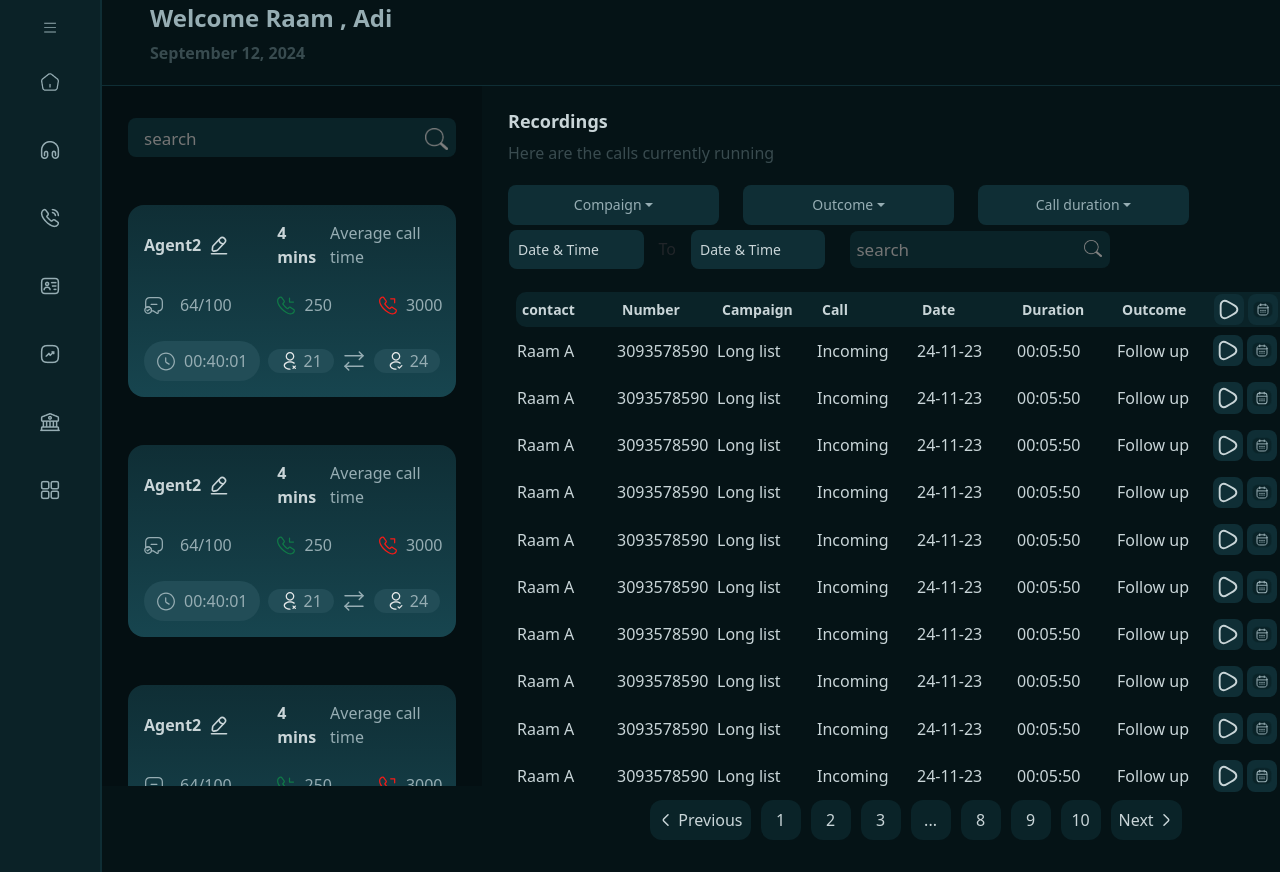
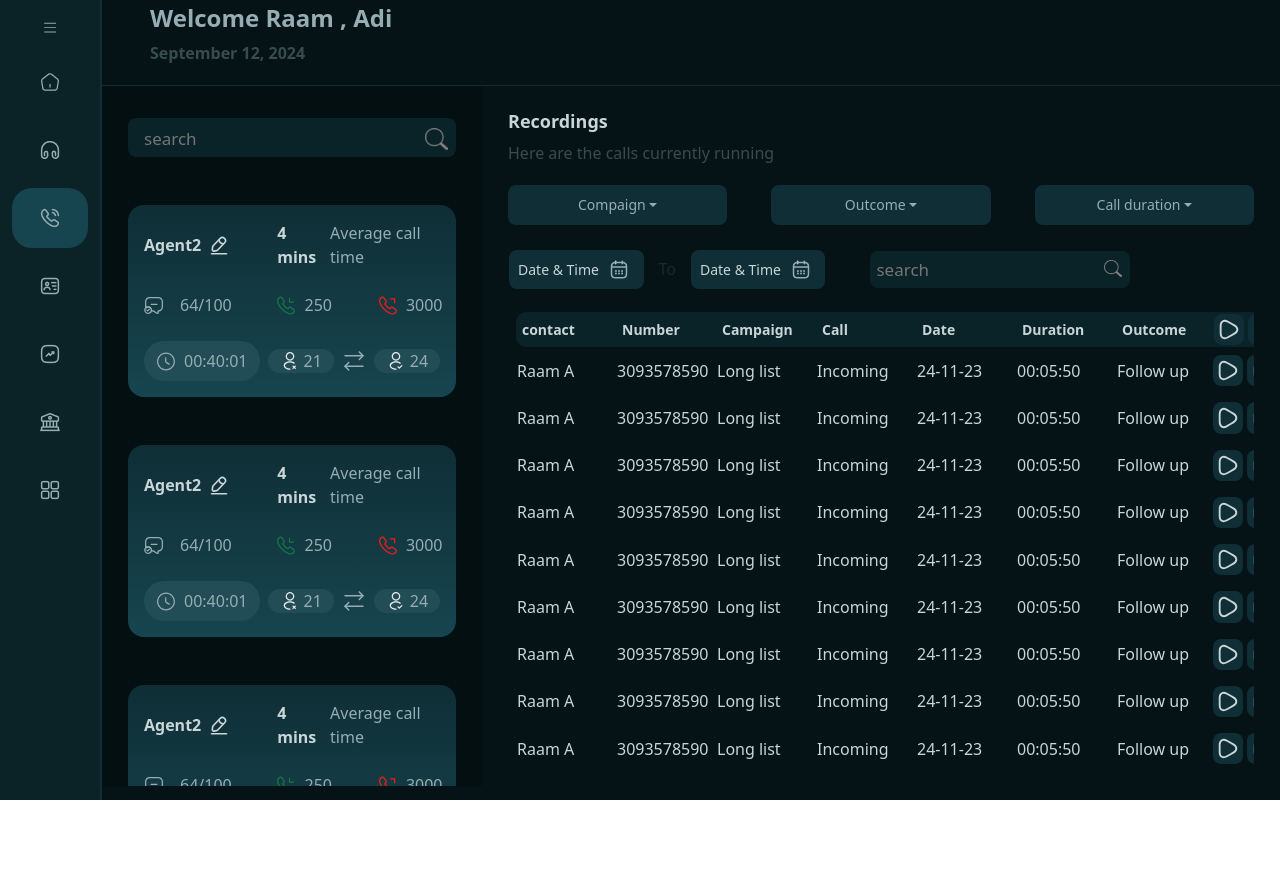
Before and after one commit to jodosjodos/agentCall, a React (Vite) app: page /call in a window 1280 px wide. After the commit the page ends 800 px from the top, so only its background shows below. Built offline with nearby package versions, Linux system fonts and the light colour scheme.

Commit message:
[style] mobile responsiveness

```diff
--- a/src/App.tsx
+++ b/src/App.tsx
@@ -13,6 +13,7 @@ import { CallPage } from "./pages/CallPage";
 import { ContactPage } from "./pages/ContactPage";
 import CampaignPage from "./pages/CampaignPage";
 import PromptEditor from "./component/agents/PromptEditor";
+import { useEffect, useState } from "react";
 
 const SideBarDiv = styled.div`
   background-color: #0b2227;
@@ -24,19 +25,29 @@ const ParentCol = styled(Col)`
   overflow-x: hidden;
 `;
 function App() {
+  const findActiveLink = () => {
+    return window.location.pathname;
+  };
+  const [activePage, setActivePage] = useState("/");
+  useEffect(() => {
+    setActivePage(findActiveLink());
+  }, [window.location]);
   return (
     <div>
       <Router>
         <Container fluid>
-          <div className="d-lg-none d-block">
-            <SideBar></SideBar>
+          <div className="d-lg-none p-0 m-0 d-block">
+            <SideBar
+              activePage={activePage}
+              setActivePage={setActivePage}
+            ></SideBar>
           </div>
           <Row>
             <SideBarDiv
               // sm={2}
               className="col-auto d-none d-lg-flex  flex-column justify-content-between min-vh-100 gap "
             >
-              <SideBar />
+              <SideBar activePage={activePage} setActivePage={setActivePage} />
             </SideBarDiv>
             <ParentCol>
               <Routes>
--- a/src/component/CustomTable/Table.tsx
+++ b/src/component/CustomTable/Table.tsx
@@ -16,11 +16,12 @@ const Th = styled.th<{ $width?: number }>`
   width: ${(props) => (props.$width ? `${props.$width}%` : "fit-content")};
   min-width: 100px;
 `;
-const PaginationButton = styled.button`
+const PaginationButton = styled.button<{ $active?: boolean }>`
   padding: 8px;
-  background-color: #0a2328;
+  background-color: ${(props) => (props.$active ? "#0a2328" : "transparent")};
   border: none;
-  min-width: 40px;
+  width: 40px;
+  min-width: fit-content;
 
   border-radius: 12px;
   gap: 4px;
@@ -51,34 +52,35 @@ const ActionImage = styled.img`
 `;
 const TableContainer = styled.div`
   width: 100%;
-  overflow: scroll;
+  overflow: auto;
+  min-width: 800px;
 `;
 const columnHelper = createColumnHelper<RecordingTableType>();
 
 const columns = [
   columnHelper.accessor("contact", {
-    cell: (info) => info.getValue()
+    cell: (info) => info.getValue(),
   }),
   columnHelper.accessor((row) => row.number, {
     id: "lastName",
     cell: (info) => <span>{info.getValue()}</span>,
-    header: () => <span>Number</span>
+    header: () => <span>Number</span>,
   }),
   columnHelper.accessor("campaign", {
     header: () => "Campaign",
-    cell: (info) => info.renderValue()
+    cell: (info) => info.renderValue(),
   }),
   columnHelper.accessor("call", {
-    header: () => <span>Call</span>
+    header: () => <span>Call</span>,
   }),
   columnHelper.accessor("Date", {
-    header: "Date"
+    header: "Date",
   }),
   columnHelper.accessor("duration", {
-    header: "Duration"
+    header: "Duration",
   }),
   columnHelper.accessor("outcome", {
-    header: "Outcome"
+    header: "Outcome",
   }),
 
   columnHelper.display({
@@ -119,7 +121,7 @@ function CustomTable() {
     pageSize: 10,
   });
   const table = useReactTable({
-    data:defaultData,
+    data: defaultData,
     columns,
     onPaginationChange: setPagination,
     getPaginationRowModel: getPaginationRowModel(),
@@ -169,32 +171,52 @@ function CustomTable() {
       </table>
       <PaginationContainer>
         <PaginationButton
+          $active
           onClick={() => table.previousPage()}
           disabled={!table.getCanPreviousPage()}
         >
           <img src="/prev.svg" alt="" />
           Previous
         </PaginationButton>
-        <PaginationButton onClick={() => table.setPageIndex(1)}>
+        <PaginationButton
+          $active={table.getState().pagination.pageIndex == 1}
+          onClick={() => table.setPageIndex(1)}
+        >
           <p className="m-0 text-center">1</p>
         </PaginationButton>
-        <PaginationButton onClick={() => table.setPageIndex(2)}>
+        <PaginationButton
+          $active={table.getState().pagination.pageIndex == 2}
+          onClick={() => table.setPageIndex(2)}
+        >
           2
         </PaginationButton>
-        <PaginationButton onClick={() => table.setPageIndex(3)}>
+        <PaginationButton
+          $active={table.getState().pagination.pageIndex == 3}
+          onClick={() => table.setPageIndex(3)}
+        >
           3
         </PaginationButton>
         <PaginationButton>...</PaginationButton>
-        <PaginationButton onClick={() => table.setPageIndex(3)}>
+        <PaginationButton
+          $active={table.getState().pagination.pageIndex == 8}
+          onClick={() => table.setPageIndex(3)}
+        >
           8
         </PaginationButton>
-        <PaginationButton onClick={() => table.setPageIndex(3)}>
+        <PaginationButton
+          $active={table.getState().pagination.pageIndex == 9}
+          onClick={() => table.setPageIndex(3)}
+        >
           9
         </PaginationButton>
-        <PaginationButton onClick={() => table.setPageIndex(3)}>
+        <PaginationButton
+          $active={table.getState().pagination.pageIndex + 1 == 10}
+          onClick={() => table.setPageIndex(3)}
+        >
           10
         </PaginationButton>
         <PaginationButton
+          $active
           onClick={() => table.nextPage()}
           disabled={!table.getCanNextPage()}
         >
--- a/src/component/DropDown.tsx
+++ b/src/component/DropDown.tsx
@@ -27,6 +27,7 @@ const DropItem = styled(Dropdown.Item)`
 `;
 const DropDownContainer = styled.div`
   width: 235px;
+  flex-grow: 1;
 `;
 export function DropdownButton({ name }: { name: string }) {
   return (
--- a/src/component/SideBar.tsx
+++ b/src/component/SideBar.tsx
@@ -22,9 +22,52 @@ const Li = styled.li<{ $isSidebarOpened?: boolean }>`
     justify-content: start;
   }
 `;
-export function SideBar() {
+export function SideBar({
+  activePage,
+  setActivePage,
+}: {
+  activePage: string;
+  setActivePage: any;
+}) {
   const [isSidebarOpened, setIsSidebarOpen] = useState(false);
   const [activeMobile, setActiveMobile] = useState(false);
+  const headers = [
+    {
+      name: "Home",
+      icon: "/HomeIcon.png",
+      to: "/",
+    },
+    {
+      name: "Agent",
+      icon: "/agentIcon.png",
+      to: "/agent",
+    },
+    {
+      name: "Calls",
+      icon: "/callIcon.png",
+      to: "/call",
+    },
+    {
+      name: "Contacts",
+      icon: "/contactIcon.png",
+      to: "/contact",
+    },
+    {
+      name: "Campaign",
+      icon: "/campaignIcon.png",
+      to: "/campaign",
+    },
+    {
+      name: "Companies",
+      icon: "/companyIcon.png",
+      to: "/company",
+    },
+    {
+      name: "Knowledge",
+      icon: "/knowledgeIcon.png",
+      to: "/knowledge",
+    },
+  ];
   useEffect(() => {}, [window.innerWidth]);
   return (
     <div className="mt-2   ">
@@ -39,101 +82,26 @@ export function SideBar() {
             }
           ></StyledMenu>
         </Li>
-        <li className={`nav-item ${activeMobile ? "mobile_active" : ""}  my-1`}>
+        {headers.map((header) => (
+          <li
+            className={`nav-item ${activeMobile ? "mobile_active" : ""}  my-1`}
+          >
             <StyledLink
-            to="/"
-            className={`nav-link ${activeMobile ? "mobile_active" : ""}`}
-            id="link"
-            aria-current="page"
-          >
-            <img src="/HomeIcon.png" alt="" />
-            {(isSidebarOpened || activeMobile) && (
-              <span className="ms-2  d-lg-inline-block ">Home</span>
-            )}
-          </StyledLink>
-        </li>
-        <li className={`nav-item ${activeMobile ? "mobile_active" : ""}  my-1`}>
-          <StyledLink
-            to="/agent"
-            className={`nav-link ${activeMobile ? "mobile_active" : ""}`}
-            id="link"
-            aria-current="page"
-          >
-            <img src="/agentIcon.png" alt="" />
-            {(isSidebarOpened || activeMobile) && (
-              <span className="ms-2  d-lg-inline-block ">Agent</span>
-            )}
-          </StyledLink>
-        </li>
-
-        <li className={`nav-item ${activeMobile ? "mobile_active" : ""}  my-1`}>
-          <StyledLink
-            to="/call"
-            className={`nav-link ${
-              activeMobile && window.innerWidth <= 993 ? "mobile_active" : ""
+              to={header.to}
+              onClick={() => setActivePage(header.to)}
+              className={`nav-link ${activeMobile ? "mobile_active" : ""}  ${
+                activePage == header.to ? "active-link" : ""
               }`}
               id="link"
               aria-current="page"
             >
-            <img src="/callIcon.png" alt="" />
+              <img src={header.icon} alt="" />
               {(isSidebarOpened || activeMobile) && (
-              <span className="ms-2  d-lg-inline-block ">Calls</span>
+                <span className="ms-2  d-lg-inline-block ">{header.name}</span>
               )}
             </StyledLink>
           </li>
-        <li className={`nav-item ${activeMobile ? "mobile_active" : ""}  my-1`}>
-          <StyledLink
-            to="/contact"
-            className={`nav-link ${activeMobile ? "mobile_active" : ""}`}
-            id="link"
-            aria-current="page"
-          >
-            <img src="/contactIcon.png" alt="" />
-            {(isSidebarOpened || activeMobile) && (
-              <span className="ms-2  d-lg-inline-block ">Contacts</span>
-            )}
-          </StyledLink>
-        </li>
-        <li className={`nav-item ${activeMobile ? "mobile_active" : ""}  my-1`}>
-          <StyledLink
-            to="/campaign"
-            className={`nav-link ${activeMobile ? "mobile_active" : ""}`}
-            id="link"
-            aria-current="page"
-          >
-            <img src="/campaignIcon.png" alt="" />
-            {(isSidebarOpened || activeMobile) && (
-              <span className="ms-2  d-lg-inline-block ">Compaigns</span>
-            )}
-          </StyledLink>
-        </li>
-        <li className={`nav-item ${activeMobile ? "mobile_active" : ""}  my-1`}>
-          <StyledLink
-            to="/company"
-            className={`nav-link ${activeMobile ? "mobile_active" : ""}`}
-            id="link"
-            aria-current="page"
-          >
-            <img src="/companyIcon.png" alt="" />
-
-            {(isSidebarOpened || activeMobile) && (
-              <span className="ms-2  d-lg-inline-block ">Companies</span>
-            )}
-          </StyledLink>
-        </li>
-        <li className={`nav-item ${activeMobile ? "mobile_active" : ""}  my-1`}>
-          <StyledLink
-            to="/knowledge"
-            className={`nav-link ${activeMobile ? "mobile_active" : ""}`}
-            id="link"
-            aria-current="page"
-          >
-            <img src="/knowledgeIcon.png" alt="" />
-            {(isSidebarOpened || activeMobile) && (
-              <span className="ms-2  d-lg-inline-block ">Knowledge</span>
-            )}
-          </StyledLink>
-        </li>
+        ))}
       </ul>
     </div>
   );
--- a/src/component/call/AgentRow.tsx
+++ b/src/component/call/AgentRow.tsx
@@ -6,7 +6,7 @@ const AgentRowContainer = styled.div`
   padding: 24px 26px;
   background-color: #040f12;
   height: calc(100vh - 100px);
-  overflow: scroll;
+  overflow-y: scroll;
 
   min-width: 380px;
   width: fit-content;
@@ -49,7 +49,7 @@ const AgentCallSettingContainer = styled.div`
 `;
 function AgentRow() {
   return (
-    <AgentRowContainer className="d-flex flex-column gap-5 ">
+    <AgentRowContainer className="d-flex agent-row flex-column gap-5 ">
       <div className="position-relative  w-100">
         <InputMod
           type="text"
--- a/src/component/call/RecordingTable.tsx
+++ b/src/component/call/RecordingTable.tsx
@@ -7,10 +7,12 @@ import { DropdownButton } from "../DropDown";
 const RecordingTableContainer = styled.div`
   flex-grow: 1;
   padding: 24px 26px;
+  overflow: hidden;
 `;
 const RecordingTableHeader = styled(Row)`
   flex-wrap: wrap;
   display: flex;
+  gap: 20px;
   align-items: center;
   flex-direction: row;
   padding-bottom: 10px;
@@ -56,7 +58,7 @@ const Paragraph = styled.div`
 `;
 const DateButton = styled.div`
   width: 134.5px;
-
+  flex-grow: 1;
   padding: 4px;
   border-radius: 8px;
   border: 1px;
@@ -65,7 +67,7 @@ const DateButton = styled.div`
   font-size: 14px;
   display: flex;
   color: #c9d5d8;
-  gap: 4px;
+  gap: 10px;
 `;
 const DateContainer = styled.div`
   display: flex;
@@ -73,9 +75,14 @@ const DateContainer = styled.div`
   gap: 15px;
   padding: 5px 13px;
   width: fit-content;
+  flex-wrap: wrap;
 `;
 const DateParagraph = styled.p`
   margin: 0px;
+`;
+const CustomTableContainer = styled.div`
+  height: calc(100vh - 340px);
+  overflow: auto;
 `;
 
 function RecordingTable() {
@@ -88,17 +95,24 @@ function RecordingTable() {
         <DropdownButton name="Outcome"></DropdownButton>
         <DropdownButton name="Call duration"></DropdownButton>
         <DateContainer>
-          <DateButton>Date & Time</DateButton>
+          <DateButton>
+            Date & Time
+            <img src="/date.svg" alt="" />
+          </DateButton>
           <DateParagraph className="">To</DateParagraph>
-          <DateButton>Date & Time</DateButton>
+          <DateButton>
+            Date & Time
+            <img src="/date.svg" alt="" />
+          </DateButton>
         </DateContainer>
         <Relative>
           <InputMod type="text" placeholder="search" />
           <ImgMod src="/searchIcons.png" />
         </Relative>
       </RecordingTableHeader>
-      <CustomTable></CustomTable>
-
+      <CustomTableContainer className="custom_table_container">
+        <CustomTable></CustomTable>
+      </CustomTableContainer>
     </RecordingTableContainer>
   );
 }
--- a/src/data/agents.ts
+++ b/src/data/agents.ts
@@ -148,5 +148,114 @@ export const agentCallSetting: agentCalls[] = [
     client2: 24,
     id: 5,
   },
-
+  {
+    name: "Agent2",
+    time: "4 mins ",
+    message: "64/100",
+    receivedCalls: "250",
+    missedCalls: "3000",
+    minutesTalked: "00:40:01",
+    client1: 21,
+    client2: 24,
+    id: 5,
+  },
+  {
+    name: "Agent2",
+    time: "4 mins ",
+    message: "64/100",
+    receivedCalls: "250",
+    missedCalls: "3000",
+    minutesTalked: "00:40:01",
+    client1: 21,
+    client2: 24,
+    id: 5,
+  },
+  {
+    name: "Agent2",
+    time: "4 mins ",
+    message: "64/100",
+    receivedCalls: "250",
+    missedCalls: "3000",
+    minutesTalked: "00:40:01",
+    client1: 21,
+    client2: 24,
+    id: 5,
+  },
+  {
+    name: "Agent2",
+    time: "4 mins ",
+    message: "64/100",
+    receivedCalls: "250",
+    missedCalls: "3000",
+    minutesTalked: "00:40:01",
+    client1: 21,
+    client2: 24,
+    id: 5,
+  },
+  {
+    name: "Agent2",
+    time: "4 mins ",
+    message: "64/100",
+    receivedCalls: "250",
+    missedCalls: "3000",
+    minutesTalked: "00:40:01",
+    client1: 21,
+    client2: 24,
+    id: 5,
+  },
+  {
+    name: "Agent2",
+    time: "4 mins ",
+    message: "64/100",
+    receivedCalls: "250",
+    missedCalls: "3000",
+    minutesTalked: "00:40:01",
+    client1: 21,
+    client2: 24,
+    id: 5,
+  },
+  {
+    name: "Agent2",
+    time: "4 mins ",
+    message: "64/100",
+    receivedCalls: "250",
+    missedCalls: "3000",
+    minutesTalked: "00:40:01",
+    client1: 21,
+    client2: 24,
+    id: 5,
+  },
+  {
+    name: "Agent2",
+    time: "4 mins ",
+    message: "64/100",
+    receivedCalls: "250",
+    missedCalls: "3000",
+    minutesTalked: "00:40:01",
+    client1: 21,
+    client2: 24,
+    id: 5,
+  },
+  {
+    name: "Agent2",
+    time: "4 mins ",
+    message: "64/100",
+    receivedCalls: "250",
+    missedCalls: "3000",
+    minutesTalked: "00:40:01",
+    client1: 21,
+    client2: 24,
+    id: 5,
+  },
+  {
+    name: "Agent2",
+    time: "4 mins ",
+    message: "64/100",
+    receivedCalls: "250",
+    missedCalls: "3000",
+    minutesTalked: "00:40:01",
+    client1: 21,
+    client2: 24,
+    id: 5,
+  },
 ];
--- a/src/index.css
+++ b/src/index.css
@@ -2,6 +2,9 @@
   background-color: #17454F;
   color: #96ADB3;
 
+}
+.active-link{
+  background-color: #17454F;
 }
 
 @media (max-width:600px) {
@@ -165,6 +168,34 @@
   width: 100% !important;
 }
 
+.agent-row {
+  overflow-x: hidden;
+}
+
+.agent-row::-webkit-scrollbar {
+  display: block;
+  background-color: transparent;
+  width: 6px;
+
+
+}
+
+.custom_table_container::-webkit-scrollbar {
+  display: none;
+}
+
+.agent-row::-webkit-scrollbar-button {
+  display: none;
+}
+
+.agent-row::-webkit-scrollbar-thumb {
+  background-color: #224D57;
+  border-radius: 5px;
+  height: 20px !important;
+  background-clip: content-box;
+
+}
+
 ::-webkit-scrollbar {
   display: none;
 }
--- a/src/pages/CallPage.tsx
+++ b/src/pages/CallPage.tsx
@@ -5,8 +5,9 @@ import RecordingTable from "../component/call/RecordingTable";
 
 const CallPageContainer = styled.div`
   display: flex;
+  overflow: hidden;
   justify-content: space-between;
-  @media (max-width: 600px) {
+  @media (max-width: 625px) {
     flex-direction: column;
   }
 `;
@@ -26,7 +27,10 @@ const PModified = styled.p`
   color: #384b4f;
   font-weight: bold;
 `;
-
+const CallPageTopCont = styled.div`
+  height: 100vh;
+  overflow: hidden;
+`;
 export function CallPage() {
   return (
     <Col>
```
Also changed, not shown: public/date.svg. Lines whose indentation alone changed are shown as unchanged.
